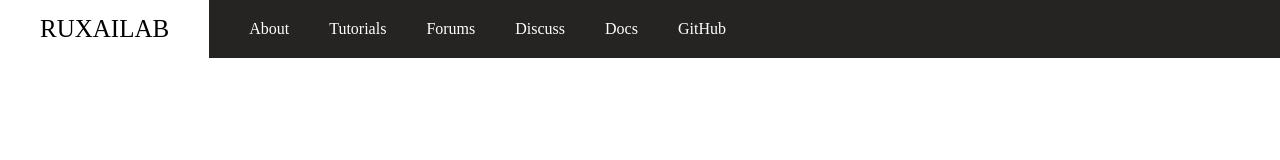
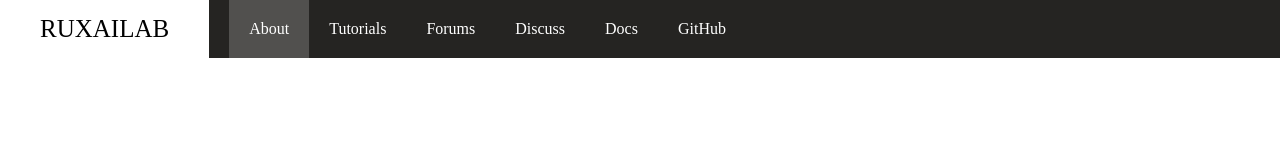
Before and after one commit to Zlatanius/zlatanius.github.io, a website: page Web/public/html/navbar.html in a window 1280 px wide. In both pictures the pointer is over the element "About". Drawn offline with Linux system fonts and the light colour scheme.

Commit message:
navigation buttons react to hovering

```diff
--- a/Web/public/css/navbar.css
+++ b/Web/public/css/navbar.css
@@ -29,6 +29,11 @@ body {
   align-content: center;
 }
 
+.nav-button:hover {
+  background-color: rgba(255,255,255,0.2);
+  cursor: pointer;
+}
+
 .nav-button > p {
   color: white;
 }
```
